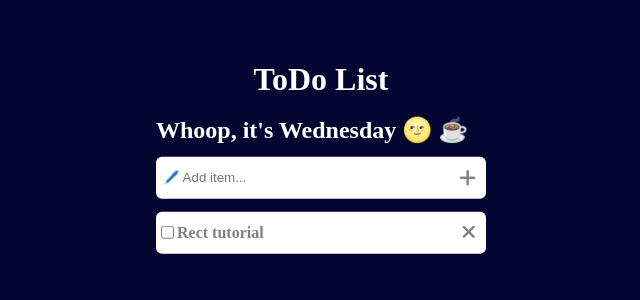
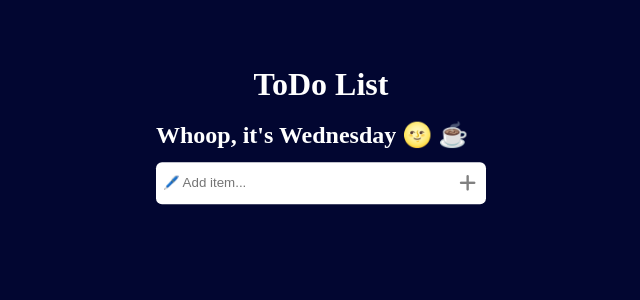
Before and after one commit to Mohammedrisvanvm/to-do-list-react, a React (Create React App) app: page / in a window 1280 px wide. Shown: the top 300 px of the page, without its empty margins (319-959 px from the left). Built offline with nearby package versions, Linux system fonts and the light colour scheme.

Commit message:
to Do List

```diff
--- a/src/App.js
+++ b/src/App.js
@@ -1,7 +1,9 @@
 import React from 'react';
 import './index';
-
+import { useState } from 'react';
 function App() {
+  const [toDos,setToDos]=useState([])
+  const [toDo,setToDo]=useState('')
   return (
     <div className="app">
       <div className="mainHeading">
@@ -12,19 +14,38 @@ function App() {
         <h2>Whoop, it's Wednesday 🌝 ☕ </h2>
       </div>
       <div className="input">
-        <input type="text" placeholder="🖊️ Add item..." />
-        <i className="fas fa-plus"></i>
+        <input value={toDo} onChange={(e)=>setToDo(e.target.value)} type="text" placeholder="🖊️ Add item..." />
+        <i onClick={()=>setToDos([...toDos,{id:Date.now(),text:toDo,status:false}])} className="fas fa-plus"></i>
       </div>
       <div className="todos">
+        {toDos.map((value)=>{
+return (
+
         <div className="todo">
           <div className="left">
-            <input type="checkbox" name="" id="" />
-            <p>Rect tutorial</p>
+            <input onChange={(e)=>{
+              console.log(e.target.checked)
+              console.log(value);
+              setToDos(toDos.filter(value2=>{
+                if(value2.id===value.id){
+                  value2.status=e.target.checked
+                }
+                return value2
+              }))
+            }} type="checkbox" name="" value={value.status} id="" />
+            <p>{value.text}</p>
           </div>
           <div className="right">
             <i className="fas fa-times"></i>
           </div>
-        </div>
+        </div>)
+    })}
+    {toDos.map((obj)=>{
+      if(obj.status){
+        return (<h1>{obj.text}</h1>)
+      }
+      return null
+    })}
       </div>
     </div>
   );
```
